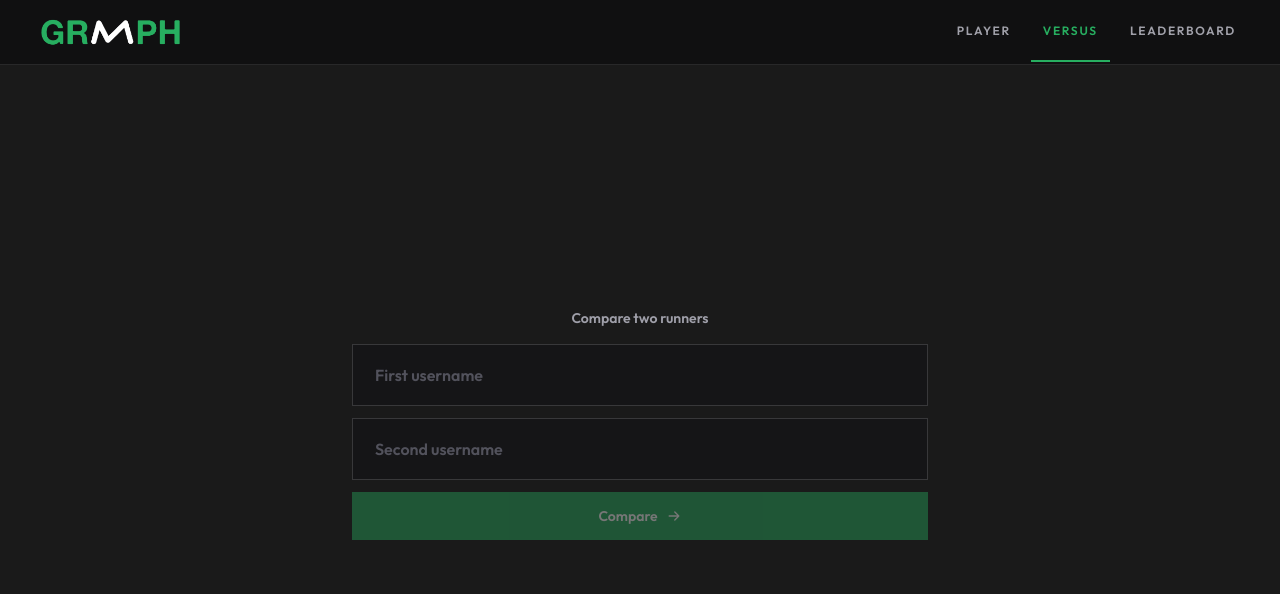
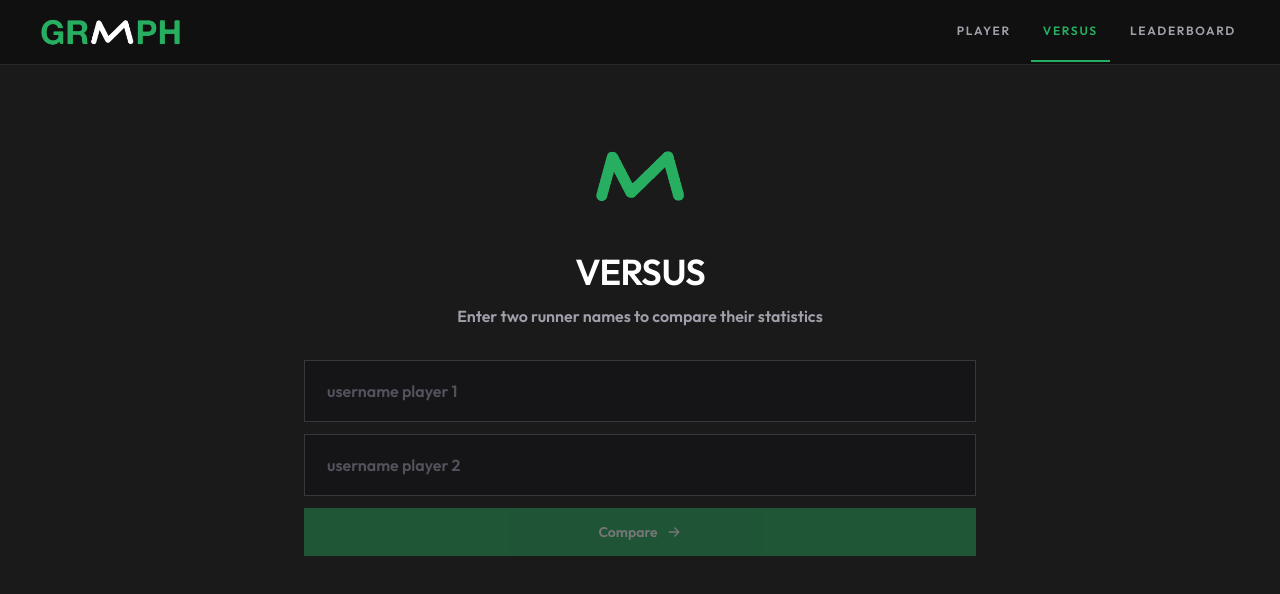
Before and after one commit to BBlyde/graaph, a Vue app: page /versus in a window 1280 px wide. Shown: the top 594 px of the page. Built offline with nearby package versions, Linux system fonts and the light colour scheme.

Commit message:
improved base style of player & versus pages

```diff
--- a/src/views/PlayerHome.vue
+++ b/src/views/PlayerHome.vue
@@ -1,12 +1,16 @@
 <template>
-    <section class="flex min-h-[calc(100vh-5rem)] items-center justify-center px-5 py-16">
-        <div class="relative w-full max-w-xl" @focusin="isSearchFocused = true" @focusout="handleSearchFocusOut">
-            <p class="mb-4 text-center text-lg text-zinc-400">
+    <section class="flex min-h-[calc(100vh-5rem)] items-start justify-center px-5 py-12 sm:py-16">
+        <div class="relative w-full max-w-2xl" @focusin="isSearchFocused = true" @focusout="handleSearchFocusOut">
+            <img src="@/assets/logo_only.png" alt="Graaph" class="mx-auto mb-7 h-20 w-auto sm:h-24" />
+            <h1 class="text-center text-3xl font-semibold tracking-tight text-white sm:text-4xl">
+                PLAYER STATS
+            </h1>
+            <p class="mt-3 text-center text-sm text-zinc-400 sm:text-base">
                 Enter a runner name to explore their statistics
             </p>
-            <form class="w-full" @submit.prevent="goToPlayer">
+            <form class="mt-8 w-full" @submit.prevent="goToPlayer">
                 <label for="player-username" class="sr-only">Minecraft username</label>
-                <div class="flex border border-white/15 bg-[#151517] p-1.5 transition focus-within:border-primarry/70">
+                <div class="flex border border-white/15 bg-[#151517] p-1.5 transition-colors focus-within:border-primarry">
                     <div class="flex min-w-0 flex-1 items-center gap-3 pl-3 sm:pl-4">
                         <svg aria-hidden="true" class="h-5 w-5 shrink-0 text-zinc-500" viewBox="0 0 24 24" fill="none">
                             <circle cx="10.8" cy="10.8" r="6.8" stroke="currentColor" stroke-width="1.7" />
@@ -22,7 +26,7 @@
                         />
                     </div>
                     <button
-                        class="inline-flex h-12 shrink-0 items-center gap-2 bg-primarry px-4 text-sm font-semibold text-white transition disabled:cursor-not-allowed disabled:opacity-40 sm:px-5"
+                        class="inline-flex h-12 shrink-0 items-center gap-2 bg-primarry px-4 text-sm font-semibold text-white transition-colors hover:brightness-110 focus-visible:outline-2 focus-visible:outline-offset-2 focus-visible:outline-primarry disabled:cursor-not-allowed disabled:opacity-40 sm:px-5"
                         :style="{ '--hover-color': 'var(--color-primarry)' }"
                         :disabled="!playerId.trim()"
                         type="submit"
--- a/src/views/VersusPage.vue
+++ b/src/views/VersusPage.vue
@@ -1,38 +1,42 @@
 <template>
-    <section class="flex min-h-[calc(100vh-5rem)] items-center justify-center px-5 py-16">
-        <div class="w-full max-w-xl">
-            <p class="mb-4 text-center text-sm text-zinc-400">
-                Compare two runners
+    <section class="flex min-h-[calc(100vh-5rem)] items-start justify-center px-5 py-12 sm:py-16">
+        <div class="w-full max-w-2xl">
+            <img src="@/assets/logo_only.png" alt="Graaph" class="mx-auto mb-7 h-20 w-auto sm:h-24" />
+            <h1 class="text-center text-3xl font-semibold tracking-tight text-white sm:text-4xl">
+                VERSUS
+            </h1>
+            <p class="mt-3 text-center text-sm text-zinc-400 sm:text-base">
+                Enter two runner names to compare their statistics
             </p>
-            <form class="w-full space-y-3" @submit.prevent="comparePlayers">
-                <div class="flex border border-white/15 bg-[#151517] p-1.5 transition focus-within:border-primarry/70">
-                    <div class="flex min-w-0 flex-1 items-center gap-3 pl-3 sm:pl-4">
+            <form class="mt-8 w-full space-y-3" @submit.prevent="comparePlayers">
+                <div class="flex border border-white/15 bg-[#151517] p-1.5 transition-colors focus-within:border-primarry">
+                    <div class="flex min-w-0 flex-1 items-center">
                         <label for="versus-player-one" class="sr-only">First Minecraft username</label>
                         <input
                             id="versus-player-one"
                             v-model="playerOne"
                             autocomplete="off"
-                            class="h-12 min-w-0 flex-1 bg-transparent text-base text-white outline-none placeholder:text-zinc-600"
-                            placeholder="First username"
+                            class="h-12 min-w-0 flex-1 bg-transparent px-3 text-base text-white outline-none placeholder:text-zinc-600 sm:px-4"
+                            placeholder="username player 1"
                             type="text"
                         />
                     </div>
                 </div>
-                <div class="flex border border-white/15 bg-[#151517] p-1.5 transition focus-within:border-primarry/70">
-                    <div class="flex min-w-0 flex-1 items-center gap-3 pl-3 sm:pl-4">
+                <div class="flex border border-white/15 bg-[#151517] p-1.5 transition-colors focus-within:border-primarry">
+                    <div class="flex min-w-0 flex-1 items-center">
                         <label for="versus-player-two" class="sr-only">Second Minecraft username</label>
                         <input
                             id="versus-player-two"
                             v-model="playerTwo"
                             autocomplete="off"
-                            class="h-12 min-w-0 flex-1 bg-transparent text-base text-white outline-none placeholder:text-zinc-600"
-                            placeholder="Second username"
+                            class="h-12 min-w-0 flex-1 bg-transparent px-3 text-base text-white outline-none placeholder:text-zinc-600 sm:px-4"
+                            placeholder="username player 2"
                             type="text"
                         />
                     </div>
                 </div>
                 <button
-                    class="inline-flex h-12 w-full items-center justify-center gap-2 bg-primarry px-5 text-sm font-semibold text-white transition disabled:cursor-not-allowed disabled:opacity-40"
+                    class="inline-flex h-12 w-full items-center justify-center gap-2 bg-primarry px-5 text-sm font-semibold text-white transition-colors hover:brightness-110 focus-visible:outline-2 focus-visible:outline-offset-2 focus-visible:outline-primarry disabled:cursor-not-allowed disabled:opacity-40"
                     :disabled="!playerOne.trim() || !playerTwo.trim()"
                     type="submit"
                 >
```
Also changed, not shown: 1 other file (tests, documents, lock files or other folders).
